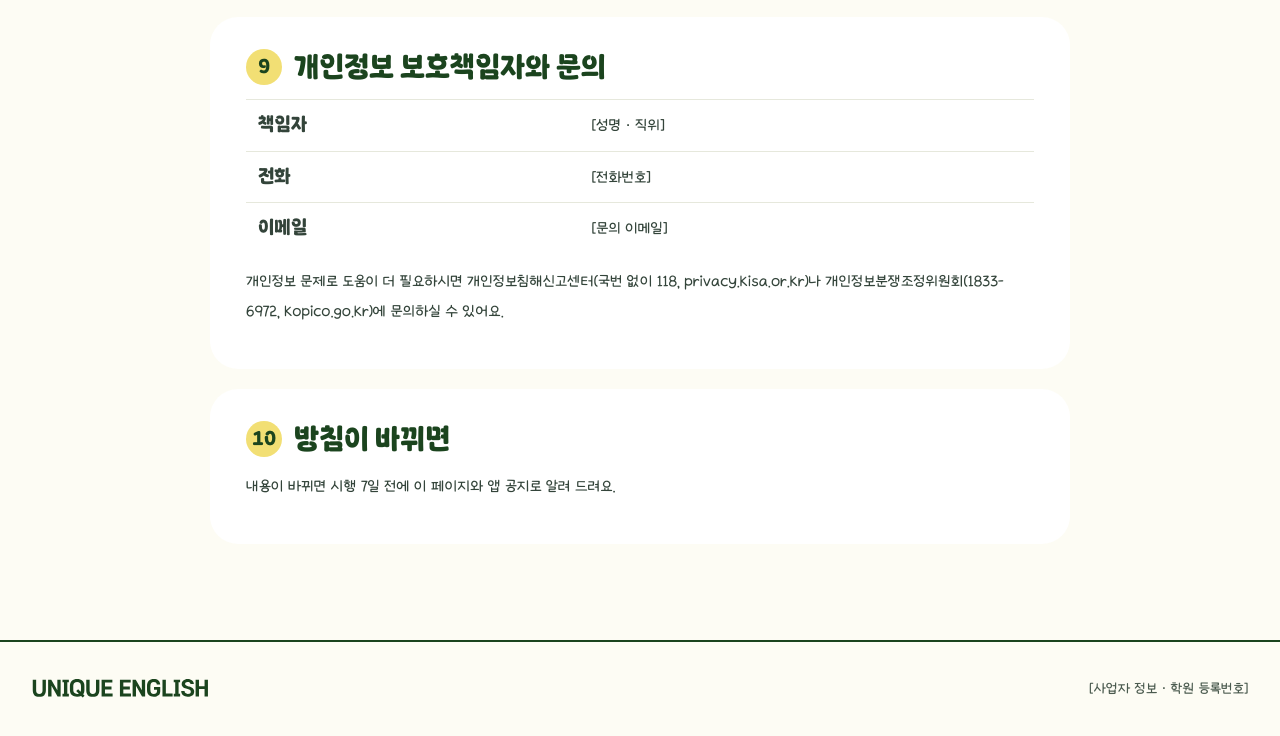
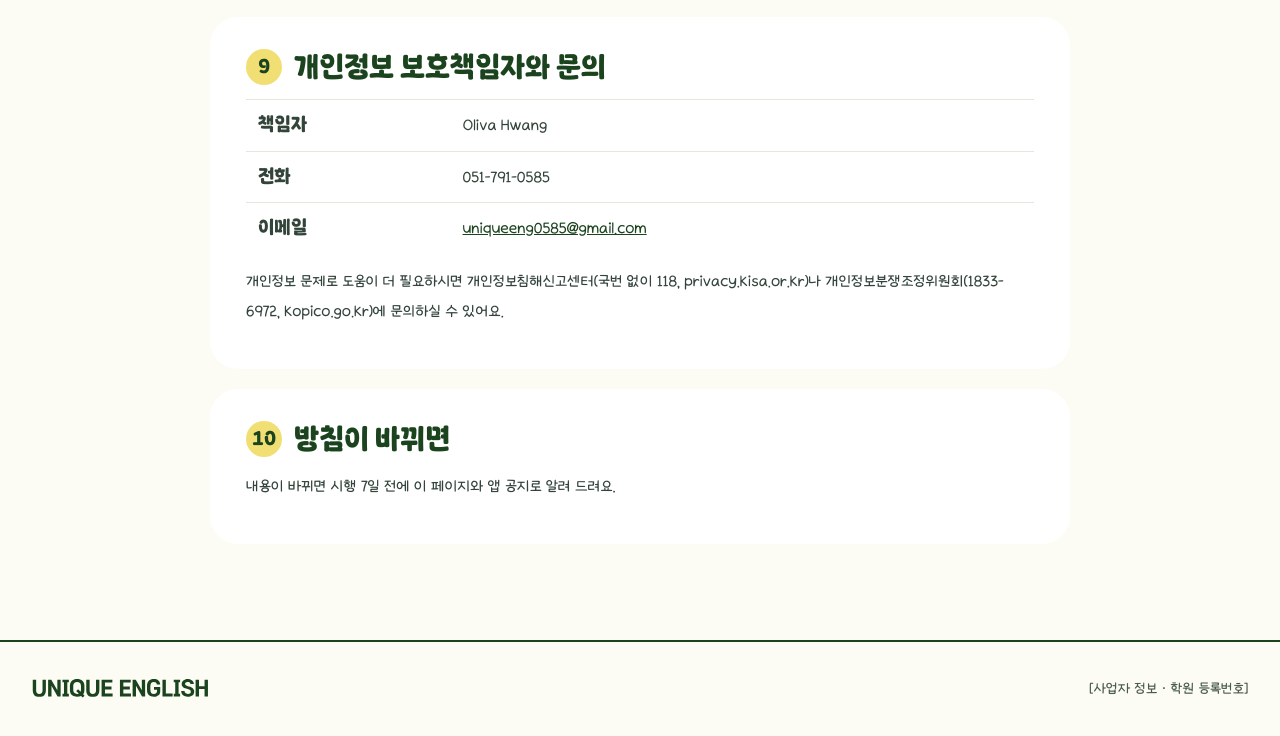
Before and after one commit to Oliva-unique/oliva-unique.github.io, a plain HTML site: page privacy.html in a window 1280 px wide. Shown: the part 2780-3516 px from the top of the page. Drawn offline with Linux system fonts and the light colour scheme.

Commit message:
전화번호 교체

```diff
--- a/privacy.html
+++ b/privacy.html
@@ -101,9 +101,9 @@ th{font-family:Gumi;font-weight:400;color:#1B441E;white-space:nowrap}
 <li>기록을 볼 수 있는 사람은 원장과 관리자로 정해 두었어요.</li>
 </ul></section>
 <section class="card"><h2><span class="no">9</span>개인정보 보호책임자와 문의</h2><table>
-<tr><th>책임자</th><td>[성명 · 직위]</td></tr>
-<tr><th>전화</th><td>[전화번호]</td></tr>
-<tr><th>이메일</th><td>[문의 이메일]</td></tr>
+<tr><th>책임자</th><td>Oliva Hwang</td></tr>
+<tr><th>전화</th><td>051-791-0585</td></tr>
+<tr><th>이메일</th><td><a href="mailto:uniqueeng0585@gmail.com">uniqueeng0585@gmail.com</a></td></tr>
 </table>
 <p style="margin-top:12px">개인정보 문제로 도움이 더 필요하시면 개인정보침해신고센터(국번 없이 118, privacy.kisa.or.kr)나 개인정보분쟁조정위원회(1833-6972, kopico.go.kr)에 문의하실 수 있어요.</p></section>
 <section class="card"><h2><span class="no">10</span>방침이 바뀌면</h2><p>내용이 바뀌면 시행 7일 전에 이 페이지와 앱 공지로 알려 드려요.</p></section>
```
Also changed, not shown: app.html (+2 -2 lines), index.html (+1 -1 lines).
